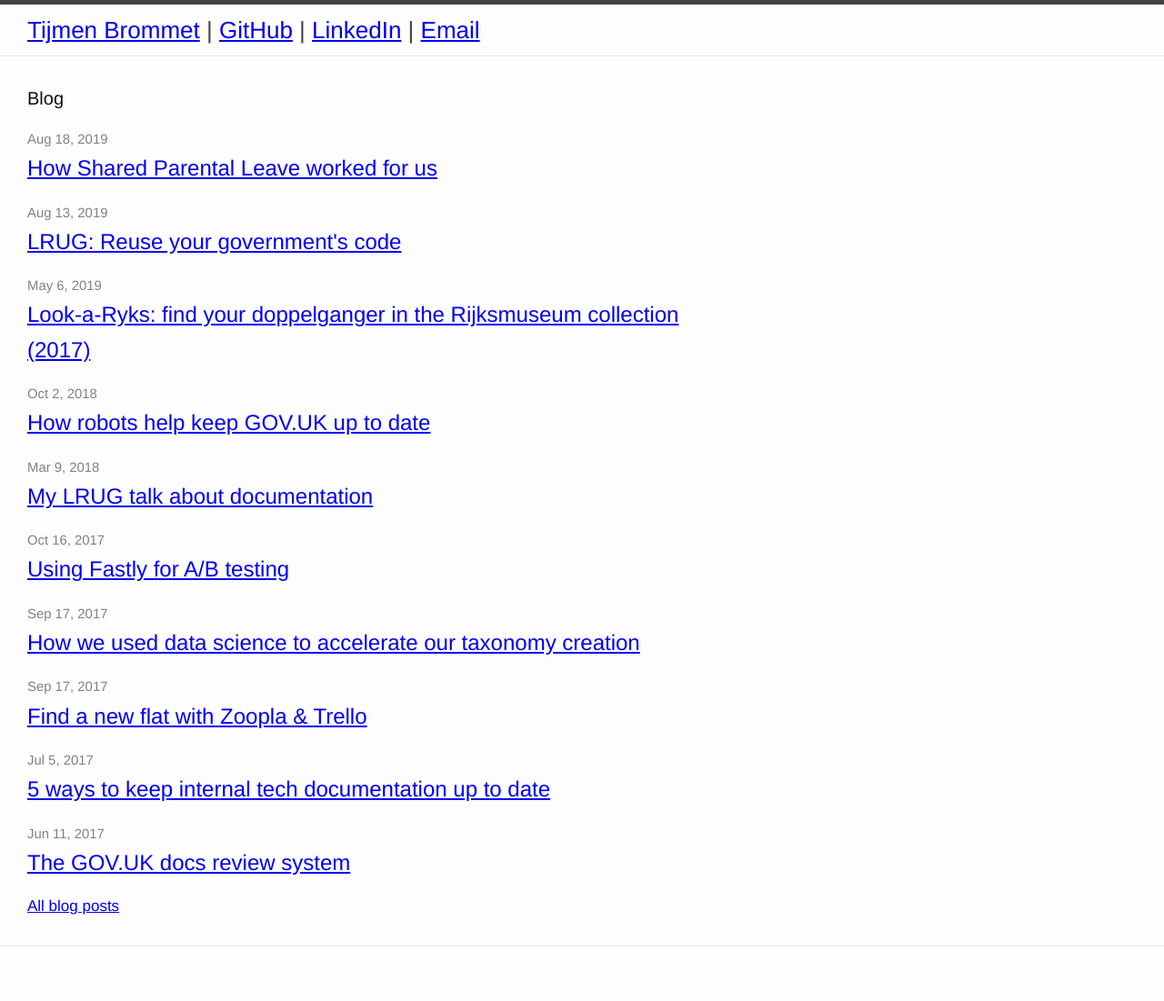
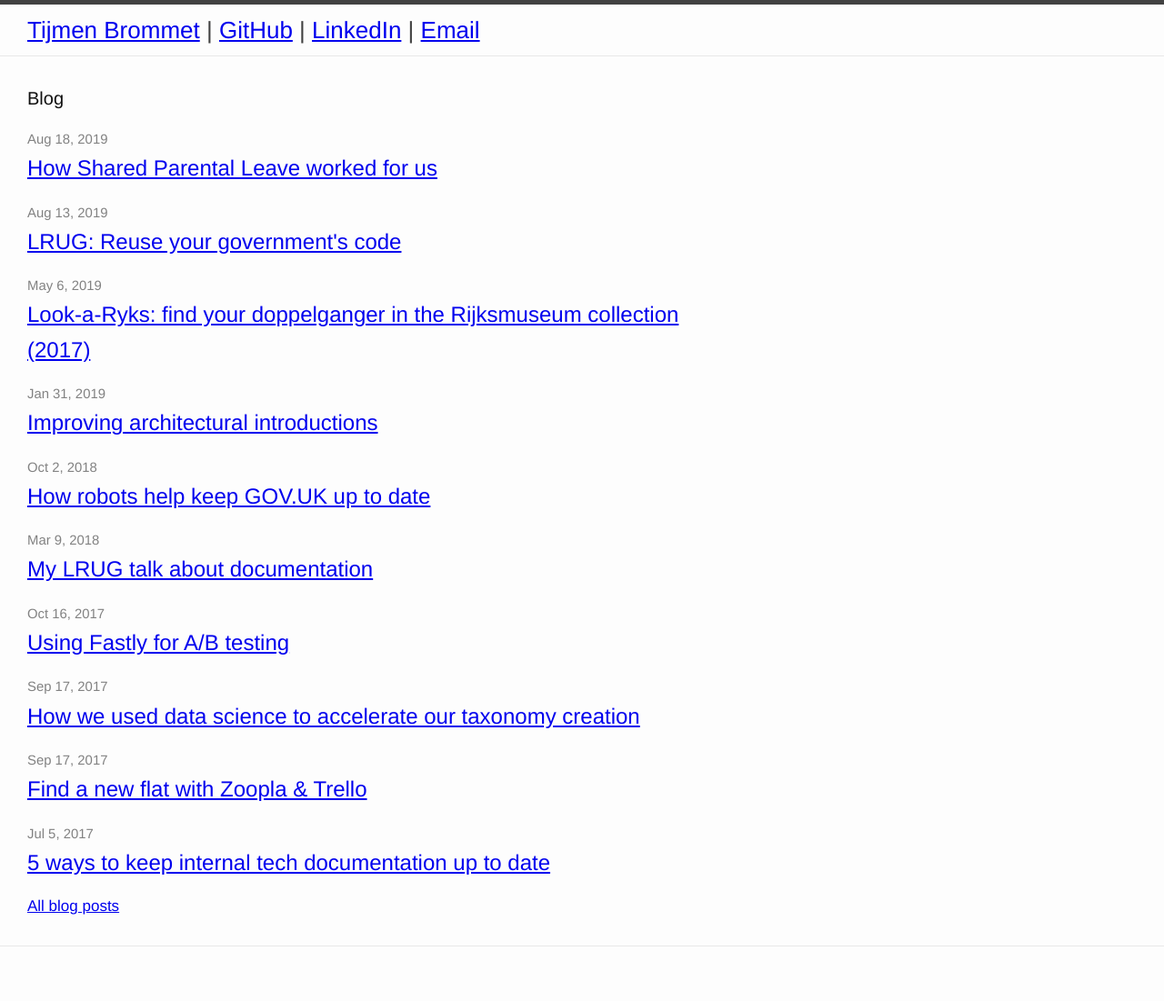
Before and after one commit to tijmenb/www.tijmen.cc, a Jekyll site: the page built from index.html, in a window 1280 px wide. Shown: the whole page at 91% size. Built offline with Jekyll 4.4.1, drawn with Linux system fonts in a browser that asks for light colours; part of the change alters nothing that is shown.

Commit message:
Add post on architectural introductions

```diff
--- /dev/null
+++ b/_posts/2019-01-31-architectural-intros.md
@@ -0,0 +1,60 @@
+---
+title: 'Improving architectural introductions'
+date: 2019/01/31
+layout: post
+---
+
+Over the last year or so I've been doing "Intro to GOV.UK architecture" sessions every quarter. The audience is people who are new to GOV.UK and people who like a refresher.
+
+We do this because GOV.UK publishing system is fairly complex — it consists of ~80 different components. Our [reference architecture diagram](https://docs.publishing.service.gov.uk/manual/architecture.html) looks like this at the moment:
+
+![](/media/architecture-intros/1.png)
+
+The format is simple: I draw GOV.UK's applications on a whiteboard, and I explain how content goes from a publishing app to the website, touching on things like email alerts, search, our Content Delivery Network (CDN).
+
+I've iterated on the presentations a lot. These are some of the improvements I've made over time:
+
+## 1. Ask for expectations
+
+When people arrive, I ask them to write down their expectations on a post-it. This is a good starter because people will always trickle in in the first 5 minutes and this allows the people who join early to start thinking about the session (and the late people to join in easily, as they haven’t missed anything yet).
+
+Once everybody has written down their hopes, I take the post-its, and read them out loud while putting them up on the wall. I make sure to call out anything that I definitely will cover, and the things that I won’t. At the end of the session I’ll check in on the post-its and ask if all the questions have been answered.
+
+<figure>
+<img src="/media/architecture-intros/2.jpeg" />
+<figcaption>Picture of the end result in July 2018 — everything was handwritten and I tried to cover absolutely everything</figcaption>
+</figure>
+
+## 2. Shorter sessions
+
+The sessions for developers used to run 90 minutes and sometimes they ran even longer.
+
+While I still feel this is the correct amount of time, I’ve concluded that running anything over an hour is essentially useless because people won’t be able to recall much more afterwards, and risk getting super confused.
+
+## 3. Neat drawing
+
+Instead of hand writing all of the components on the wall, I now have a screenshot of GOV.UK to point to, and color-coded cards for each component in the system. This makes the board much easier to read, my handwriting is terrible, and allows me to re-layout the diagram if necessary.
+
+<figure>
+<img src="/media/architecture-intros/3.jpeg" />
+<figcaption>Some improvements in August 2018 — I started experimenting with adding coloured notes</figcaption>
+</figure>
+
+## 4. Explain fewer things
+
+I also cover a lot less things in the hour. I used to strive for completion, so let people see the entire ecosystem of GOV.UK, with all the edge cases, weird stuff and lesser components. Instead I now try to cover up edge cases, and focus more on the core applications.
+
+## 5. Ask for feedback
+
+Immediately after the session I send out a Google Form with 3 questions:
+
+- What did you like about the session? (optional)
+- What would it make it even better? (optional)
+- Your name (optional)
+
+The feedback has been invaluable in understanding which parts to focus on and what to improve.
+
+<figure>
+<img src="/media/architecture-intros/4.jpeg" />
+<figcaption>The latest iteration in January 2019 — neat printouts for most of the components</figcaption>
+</figure>
--- a/_sass/_base.scss
+++ b/_sass/_base.scss
@@ -49,12 +49,19 @@ img {
 /**
  * Figures
  */
+
+figure {
+  border: 1px solid #ccc;
+  padding: 5px;
+}
+
 figure > img {
     display: block;
 }
 
 figcaption {
-    font-size: $small-font-size;
+    font-style: italic;
+    margin-top: 10px;
 }
 
 
```
Also changed, not shown: media/architecture-intros/1.png (added), media/architecture-intros/2.jpeg (added), media/architecture-intros/3.jpeg (added), media/architecture-intros/4.jpeg (added).
